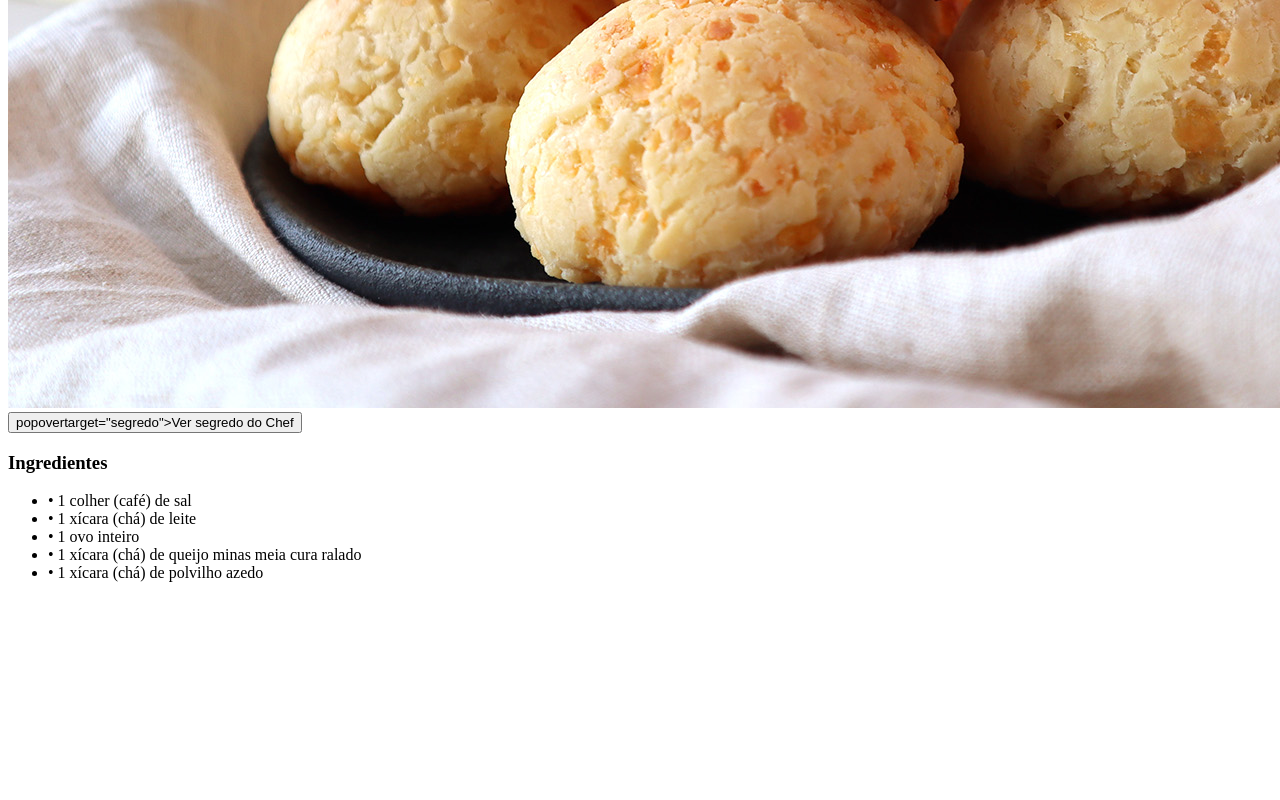
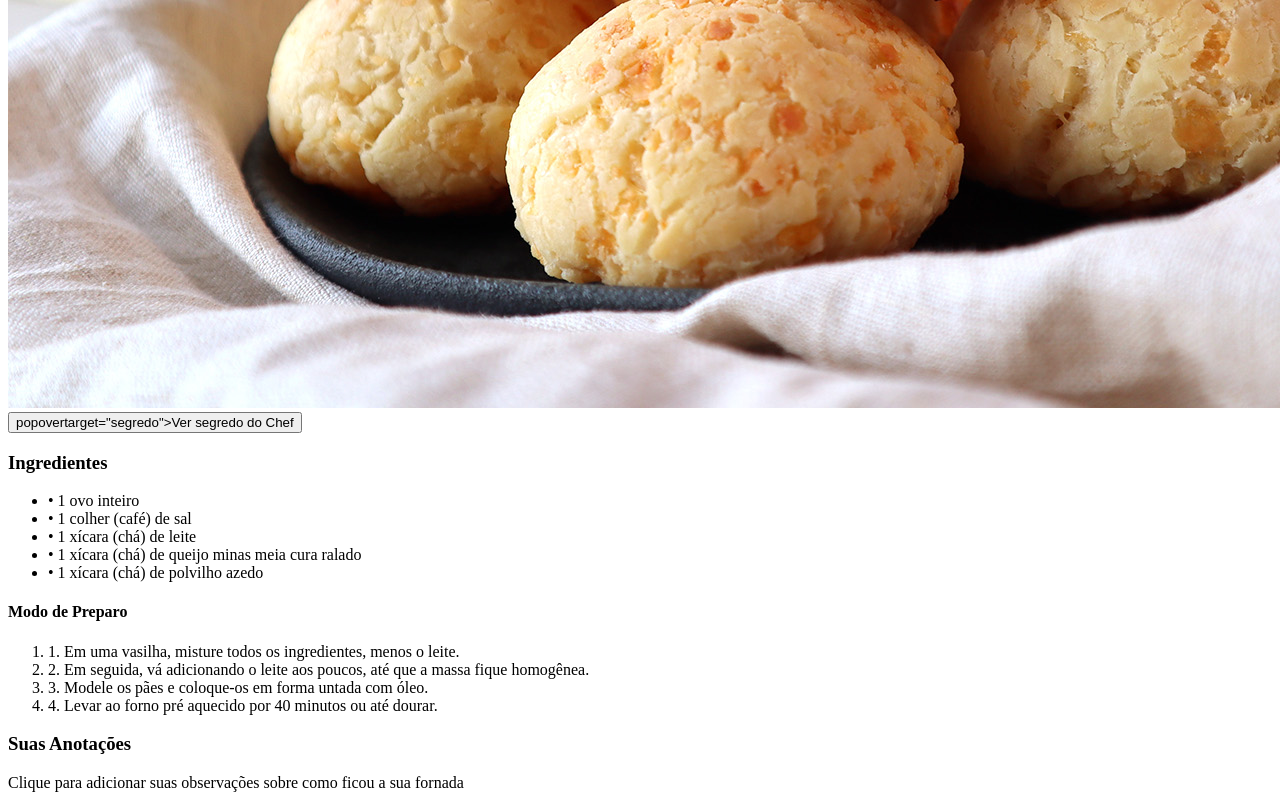
Before and after one commit to LuizGibim7/receitas-de-minas, a plain HTML site: page index.html in a window 1280 px wide. Shown: the part 799-1599 px from the top of the page. Before the commit the page ends 1397 px from the top, so only its background shows below. Drawn offline with Linux system fonts and the light colour scheme.

Commit message:
feat: implementa a área de pessoais editável

```diff
--- a/index.html
+++ b/index.html
@@ -26,14 +26,32 @@
             <section>
                 <h3>Ingredientes</h3>
                 <ul>
+                    <li>• 1 ovo inteiro</li>
                     <li>• 1 colher (café) de sal</li>
                     <li>• 1 xícara (chá) de leite</li>
-                    <li>• 1 ovo inteiro</li>
                     <li>• 1 xícara (chá) de queijo minas meia cura ralado</li>
                     <li>• 1 xícara (chá) de polvilho azedo</li>
                 </ul>
             </section>
 
+            <section>
+                <h4>Modo de Preparo</h4>
+                <ol>
+                    <li>1. Em uma vasilha, misture todos os ingredientes, menos o leite.</li>
+                    <li>2. Em seguida, vá adicionando o leite aos poucos, até que a massa fique homogênea.</li>
+                    <li>3. Modele os pães e coloque-os em forma untada com óleo.</li>
+                    <li>4. Levar ao forno pré aquecido por 40 minutos ou até dourar.</li>
+                </ol>
+
+            </section>
+
+            <section>
+                <h3>Suas Anotações</h3>
+                <div style="border: 1px dashboard #CCC: padding: 10 px;"
+                contenteditable="true">
+                    Clique para adicionar suas observações sobre como ficou a sua fornada
+                </div>
+            </section>
 
 
 
```
